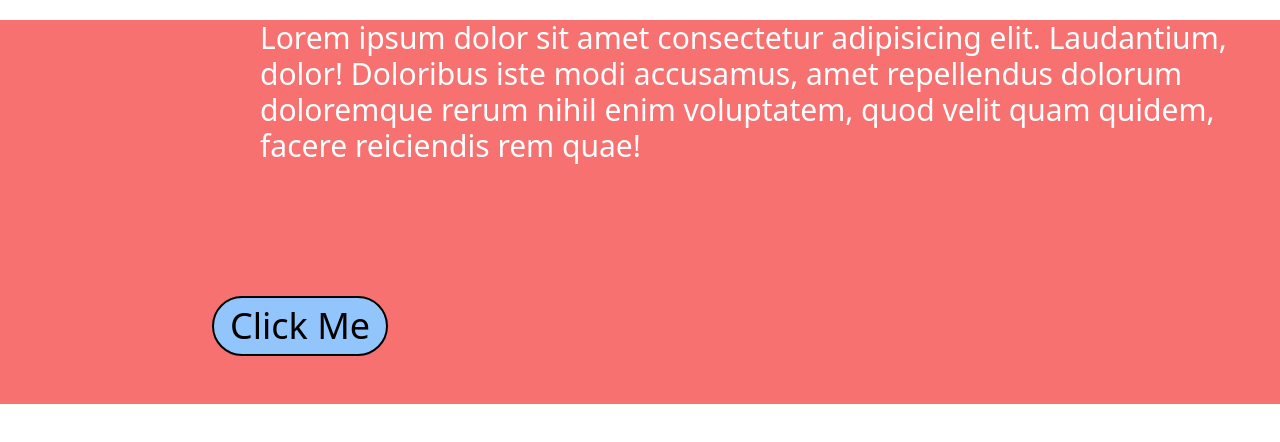
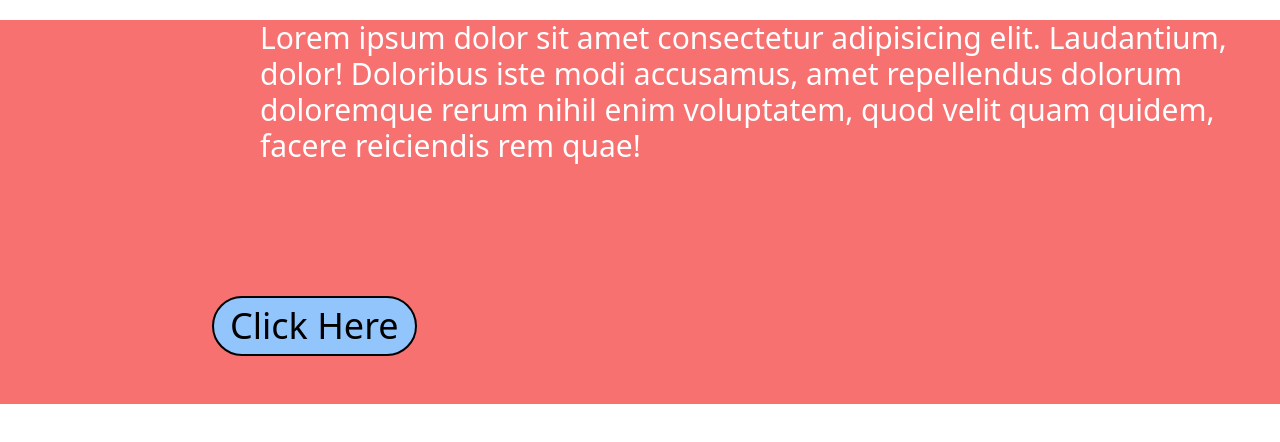
Before and after one commit to ashishcs098/Test, a website built with Vite: page index.html in a window 1280 px wide. Built offline with nearby package versions, Linux system fonts and the light colour scheme.

Commit message:
click me change to click here

```diff
--- a/index.html
+++ b/index.html
@@ -11,7 +11,7 @@
     <header class="bg-red-400 h-96">
     <div class=" text-3xl text-white m-5 pl-60 pb-28">Lorem ipsum dolor sit amet consectetur adipisicing elit. Laudantium, dolor! Doloribus iste modi accusamus, amet repellendus dolorum doloremque rerum nihil enim voluptatem, quod velit quam quidem, facere reiciendis rem quae!</div>
     <div class="pl-52 ">
-        <button class=" px-4 py-2 border-[2px] border-black bg-blue-300 translate-x-1 text-4xl  rounded-full hover:border-blue-500 ">Click Me</button>
+        <button class=" px-4 py-2 border-[2px] border-black bg-blue-300 translate-x-1 text-4xl  rounded-full hover:border-blue-500 ">Click Here</button>
     </div>
 </header>
 </body>
```
